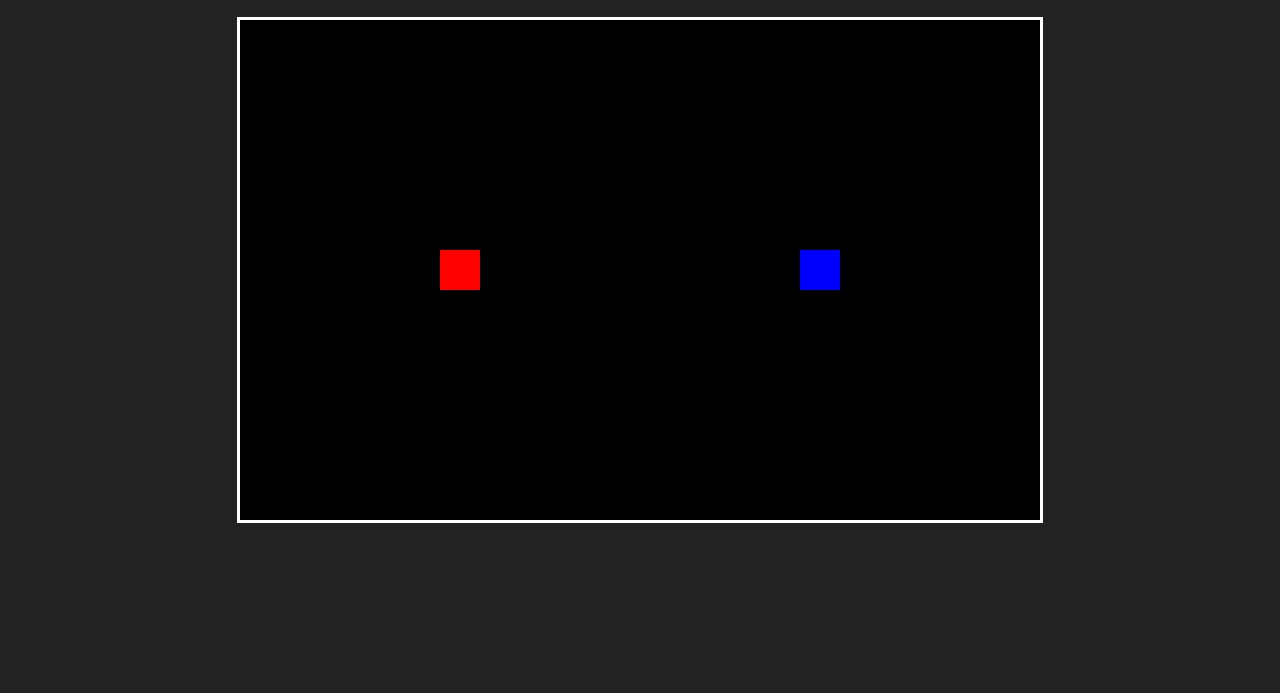
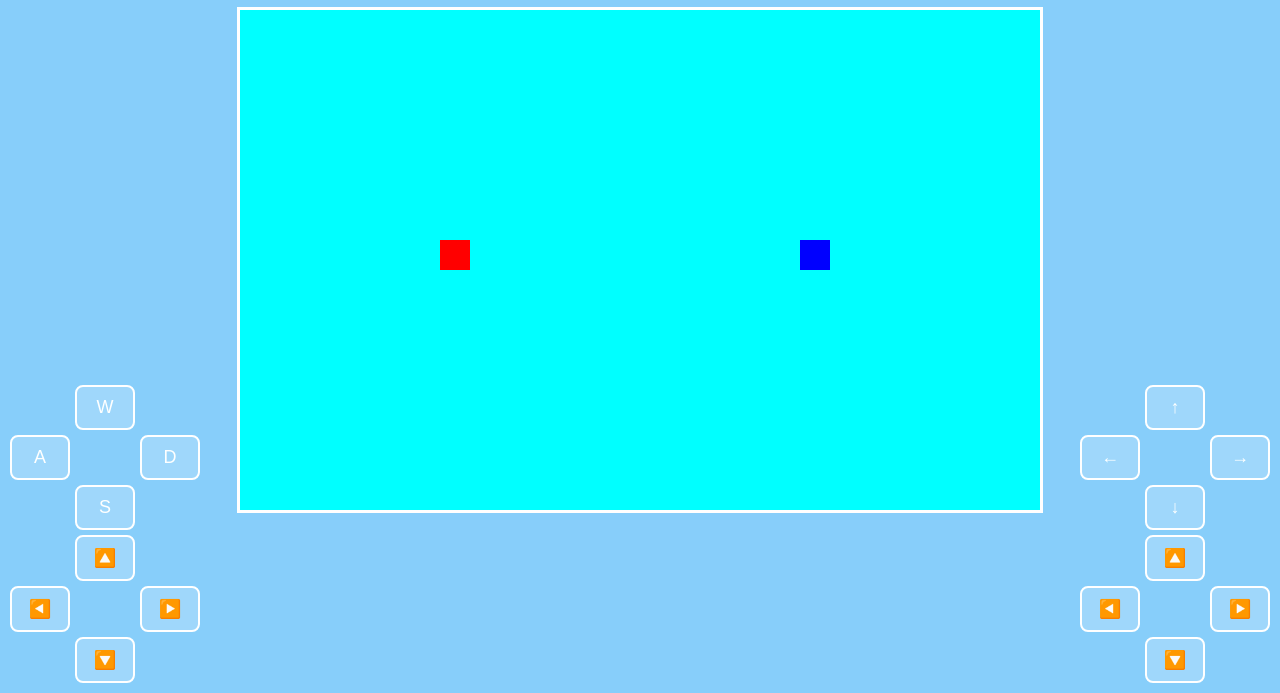
Before and after one commit to tihuttam131-png/fiker-game-zone, a plain HTML site: page tank2.html in a window 1280 px wide. Shown: the part 107-800 px from the top of the page. Drawn offline with Linux system fonts and the light colour scheme.

Commit message:
Update tank2.html

```diff
--- a/tank2.html
+++ b/tank2.html
@@ -2,18 +2,20 @@
 <html>
 <head>
   <title>Two Player Tank Battle</title>
+  <meta name="viewport" content="width=device-width,initial-scale=1">
   <style>
     body {
       margin: 0;
-      background: #222;
+      background: #87CEFA;
       color: white;
       font-family: Arial, sans-serif;
       text-align: center;
+      overflow: hidden;
     }
     canvas {
-      background: black;
+      background: cyan;
       display: block;
-      margin: 20px auto;
+      margin: 10px auto;
       border: 3px solid white;
     }
     #score {
@@ -34,8 +36,8 @@
     }
     .back-button {
       position: absolute;
-      top: 20px;
-      left: 20px;
+      top: 10px;
+      left: 10px;
       background-color: #3498db;
       color: white;
       padding: 8px 16px;
@@ -43,10 +45,36 @@
       text-decoration: none;
       font-weight: bold;
       box-shadow: 0 2px 6px rgba(0,0,0,0.2);
-      transition: background 0.3s;
     }
-    .back-button:hover {
-      background-color: #2980b9;
+    .controls {
+      position: fixed;
+      bottom: 10px;
+      width: 100%;
+      display: flex;
+      justify-content: space-between;
+      padding: 0 10px;
+      box-sizing: border-box;
+      pointer-events: auto;
+    }
+    .control-set {
+      display: grid;
+      grid-template-columns: repeat(3, 60px);
+      gap: 5px;
+    }
+    .btn {
+      background: rgba(255,255,255,0.2);
+      border: 2px solid white;
+      color: white;
+      font-size: 18px;
+      padding: 10px;
+      text-align: center;
+      border-radius: 8px;
+      user-select: none;
+      touch-action: none;
+    }
+    .btn:active, .btn.active {
+      background: rgba(255,255,255,0.5);
+      transform: scale(0.98);
     }
   </style>
 </head>
@@ -57,12 +85,39 @@
   <canvas id="gameCanvas" width="800" height="500"></canvas>
   <button id="restartBtn">Restart Game</button>
 
+  <!-- Mobile Controls -->
+  <div class="controls">
+    <!-- Red Player -->
+    <div class="control-set">
+      <div></div><div class="btn" data-key="w">W</div><div></div>
+      <div class="btn" data-key="a">A</div><div></div><div class="btn" data-key="d">D</div>
+      <div></div><div class="btn" data-key="s">S</div><div></div>
+      <div></div><div class="btn" data-key="t">🔼</div><div></div>
+      <div class="btn" data-key="f">◀️</div><div></div><div class="btn" data-key="g">▶️</div>
+      <div></div><div class="btn" data-key="v">🔽</div><div></div>
+    </div>
+    <!-- Blue Player -->
+    <div class="control-set">
+      <div></div><div class="btn" data-key="ArrowUp">↑</div><div></div>
+      <div class="btn" data-key="ArrowLeft">←</div><div></div><div class="btn" data-key="ArrowRight">→</div>
+      <div></div><div class="btn" data-key="ArrowDown">↓</div><div></div>
+      <div></div><div class="btn" data-key="i">🔼</div><div></div>
+      <div class="btn" data-key="j">◀️</div><div></div><div class="btn" data-key="l">▶️</div>
+      <div></div><div class="btn" data-key="m">🔽</div><div></div>
+    </div>
+  </div>
+
 <script>
 const canvas = document.getElementById("gameCanvas");
 const ctx = canvas.getContext("2d");
 const restartBtn = document.getElementById("restartBtn");
 
 let Red, Blue, gameOver, keysPressed = {};
+
+function normKey(k) {
+  if (!k) return k;
+  return k.length === 1 ? k.toLowerCase() : k;
+}
 
 function initGame() {
   Red = { x: 200, y: 230, color: "red", score: 0, bullets: [], up: "w", down: "s", left: "a", right: "d" };
@@ -73,98 +128,52 @@
   update();
 }
 
-    document.addEventListener("keydown", e => keysPressed[e.key] = true);
-    document.addEventListener("keyup", e => keysPressed[e.key] = false);
+document.addEventListener("keydown", e => { const k = normKey(e.key); keysPressed[k] = true; const btn = document.querySelector(`.btn[data-key="${e.key}"]`) || document.querySelector(`.btn[data-key="${k}"]`); if (btn) btn.classList.add('active'); });
+document.addEventListener("keyup", e => { const k = normKey(e.key); keysPressed[k] = false; const btn = document.querySelector(`.btn[data-key="${e.key}"]`) || document.querySelector(`.btn[data-key="${k}"]`); if (btn) btn.classList.remove('active'); });
+
+document.querySelectorAll('.btn').forEach(btn => {
+  const rawKey = btn.dataset.key;
+  if (!rawKey) return;
+  const key = normKey(rawKey);
+  function setTrue(e){if(e&&e.preventDefault)e.preventDefault(); keysPressed[key]=true; btn.classList.add('active'); if(e&&e.pointerId&&btn.setPointerCapture){try{btn.setPointerCapture(e.pointerId);}catch(err){}}}
+  function setFalse(e){if(e&&e.preventDefault)e.preventDefault(); keysPressed[key]=false; btn.classList.remove('active'); if(e&&e.pointerId&&btn.releasePointerCapture){try{btn.releasePointerCapture(e.pointerId);}catch(err){}}}
+  if(window.PointerEvent){btn.addEventListener('pointerdown',setTrue); btn.addEventListener('pointerup',setFalse); btn.addEventListener('pointercancel',setFalse); btn.addEventListener('pointerleave',setFalse);} else {btn.addEventListener('touchstart',setTrue,{passive:false}); btn.addEventListener('touchend',setFalse); btn.addEventListener('touchcancel',setFalse); btn.addEventListener('mousedown',setTrue); btn.addEventListener('mouseup',setFalse); btn.addEventListener('mouseleave',setFalse);}
+});
 
 function drawTank(p) {
   ctx.fillStyle = p.color;
-      ctx.fillRect(p.x, p.y, 40, 40);
+  // draw tank body
+  ctx.fillRect(p.x, p.y, 30, 30);
 }
 
 function shoot(p, dx, dy) {
-      p.bullets.push({ x: p.x + 20, y: p.y + 20, dx: dx, dy: dy });
+  p.bullets.push({ x: p.x + 20, y: p.y + 15, dx: dx, dy: dy });
 }
 
-    function movePlayer(p, controls) {
-      if (keysPressed[p.up] && p.y > 0) p.y -= 4;
-      if (keysPressed[p.down] && p.y < canvas.height - 40) p.y += 4;
-      if (keysPressed[p.left] && p.x > 0) p.x -= 4;
-      if (keysPressed[p.right] && p.x < canvas.width - 40) p.x += 4;
+function movePlayer(p) {
+  if (keysPressed[normKey(p.up)] && p.y > 0) p.y -= 4;
+  if (keysPressed[normKey(p.down)] && p.y < canvas.height - 30) p.y += 4;
+  if (keysPressed[normKey(p.left)] && p.x > 0) p.x -= 4;
+  if (keysPressed[normKey(p.right)] && p.x < canvas.width - 40) p.x += 4;
 
-      // Red shooting
-      if (p.color === "red") {
-        if (keysPressed["g"]) shoot(p, 6, 0);    // right
-        if (keysPressed["f"]) shoot(p, -6, 0);   // left
-        if (keysPressed["t"]) shoot(p, 0, -6);   // up
-        if (keysPressed["v"]) shoot(p, 0, 6);    // down
+  if(p.color==='red') { if(keysPressed['g']) shoot(p,6,0); if(keysPressed['f']) shoot(p,-6,0); if(keysPressed['t']) shoot(p,0,-6); if(keysPressed['v']) shoot(p,0,6);}
+  if(p.color==='blue') { if(keysPressed['l']) shoot(p,6,0); if(keysPressed['j']) shoot(p,-6,0); if(keysPressed['i']) shoot(p,0,-6); if(keysPressed['m']) shoot(p,0,6);}
 }
-      // Blue shooting
-      if (p.color === "blue") {
-        if (keysPressed["l"]) shoot(p, 6, 0);    // right
-        if (keysPressed["j"]) shoot(p, -6, 0);   // left
-        if (keysPressed["i"]) shoot(p, 0, -6);   // up
-        if (keysPressed["m"]) shoot(p, 0, 6);    // down
+
+function updateBullets(p, opponent) {
+  for(let i=p.bullets.length-1;i>=0;i--){
+    let b=p.bullets[i];
+    b.x+=b.dx;b.y+=b.dy;
+    if(b.x<0||b.x>canvas.width||b.y<0||b.y>canvas.height){p.bullets.splice(i,1);continue;}
+    if(b.x>opponent.x&&b.x<opponent.x+40&&b.y>opponent.y&&b.y<opponent.y+30){p.score++;p.bullets=[];opponent.x=opponent.color==='red'?200:560;opponent.y=230;break;}
   }
 }
 
-    function updateBullets(p, opponent) {
-      for (let b of p.bullets) {
-        b.x += b.dx;
-        b.y += b.dy;
-      }
-      p.bullets = p.bullets.filter(b => b.x > 0 && b.x < canvas.width && b.y > 0 && b.y < canvas.height);
+function drawBullets(p){ctx.fillStyle="yellow";for(let b of p.bullets){ctx.beginPath();ctx.arc(b.x,b.y,5,0,Math.PI*2);ctx.fill();}}
 
-      for (let b of p.bullets) {
-        if (b.x > opponent.x && b.x < opponent.x + 40 && b.y > opponent.y && b.y < opponent.y + 40) {
-          p.score++;
-          p.bullets = [];
-          opponent.x = opponent.color === "red" ? 200 : 560;
-          opponent.y = 230;
-        }
-      }
-    }
+function update(){ctx.clearRect(0,0,canvas.width,canvas.height);movePlayer(Red);movePlayer(Blue);updateBullets(Red,Blue);updateBullets(Blue,Red);drawTank(Red);drawTank(Blue);drawBullets(Red);drawBullets(Blue);document.getElementById("score").textContent=`Red: ${Red.score} | Blue: ${Blue.score}`; if(Red.score>=3||Blue.score>=3){ctx.fillStyle="white";ctx.font="40px Arial";ctx.fillText(Red.score>=3?"🏆 Red Wins!":"🏆 Blue Wins!",250,250);gameOver=true;restartBtn.style.display="inline-block";return;}if(!gameOver){requestAnimationFrame(update);}}
 
-    function drawBullets(p) {
-      ctx.fillStyle = "yellow";
-      for (let b of p.bullets) {
-        ctx.beginPath();
-        ctx.arc(b.x, b.y, 5, 0, Math.PI * 2);
-        ctx.fill();
-      }
-    }
-
-    function update() {
-      ctx.clearRect(0, 0, canvas.width, canvas.height);
-
-      movePlayer(Red);
-      movePlayer(Blue);
-
-      updateBullets(Red, Blue);
-      updateBullets(Blue, Red);
-
-      drawTank(Red);
-      drawTank(Blue);
-      drawBullets(Red);
-      drawBullets(Blue);
-
-      document.getElementById("score").textContent = `Red: ${Red.score} | Blue: ${Blue.score}`;
-
-      if (Red.score >= 3 || Blue.score >= 3) {
-        ctx.fillStyle = "white";
-        ctx.font = "40px Arial";
-        ctx.fillText(Red.score >= 3 ? "🏆 Red Wins!" : "🏆 Blue Wins!", 250, 250);
-        gameOver = true;
-        restartBtn.style.display = "inline-block";
-        return;
-      }
-
-      if (!gameOver) {
-        requestAnimationFrame(update);
-      }
-    }
-
-    restartBtn.addEventListener("click", initGame);
-
+restartBtn.addEventListener("click",initGame);
 initGame();
 </script>
 </body>
```
Lines whose indentation alone changed are shown as unchanged.
